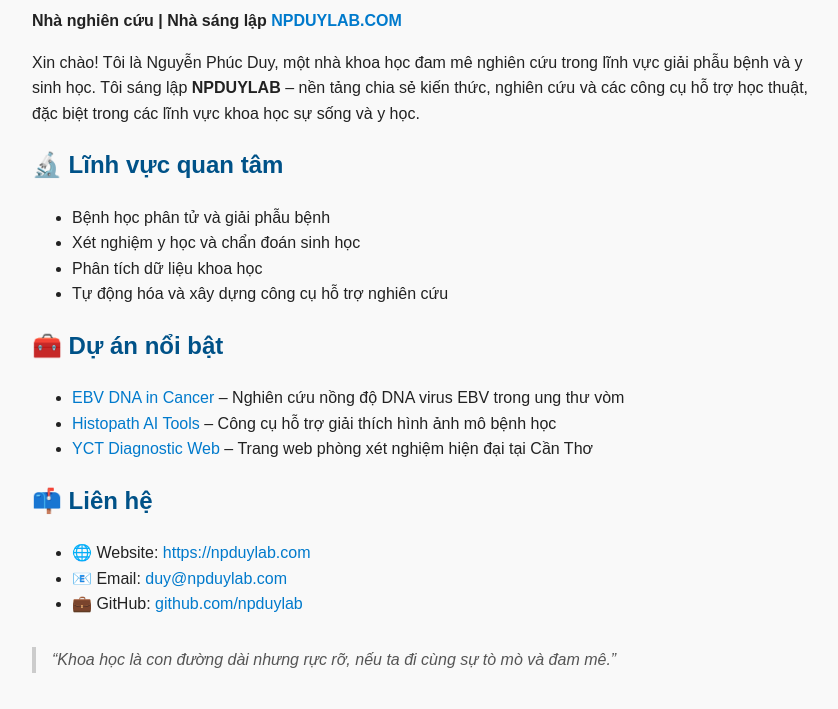
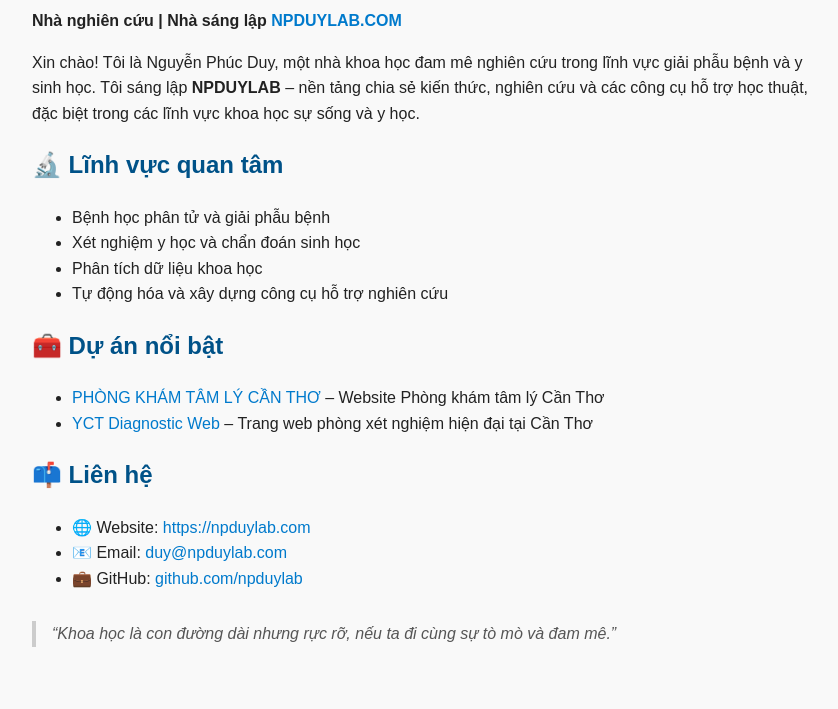
Before and after one commit to npduylab/npduylab.github.io, a plain HTML site: page index.html in a window 1280 px wide. Shown: the part 106-815 px from the top of the page, without its empty margins (208-1046 px from the left). Drawn offline with Linux system fonts and the light colour scheme.

Commit message:
Update index.html

```diff
--- a/index.html
+++ b/index.html
@@ -49,9 +49,8 @@
 
   <h2>🧰 Dự án nổi bật</h2>
   <ul>
-    <li><a href="https://github.com/npduylab/ebv-dna-cancer" target="_blank">EBV DNA in Cancer</a> – Nghiên cứu nồng độ DNA virus EBV trong ung thư vòm</li>
-    <li><a href="https://github.com/npduylab/histo-tools" target="_blank">Histopath AI Tools</a> – Công cụ hỗ trợ giải thích hình ảnh mô bệnh học</li>
-    <li><a href="https://npduylab.com/yct-diagnostic" target="_blank">YCT Diagnostic Web</a> – Trang web phòng xét nghiệm hiện đại tại Cần Thơ</li>
+    <li><a href="https://phongkhamtamlycantho.com" target="_blank">PHÒNG KHÁM TÂM LÝ CẦN THƠ</a> – Website Phòng khám tâm lý Cần Thơ</li>
+    <li><a href="https://yctdiagnostic.vn/" target="_blank">YCT Diagnostic Web</a> – Trang web phòng xét nghiệm hiện đại tại Cần Thơ</li>
   </ul>
 
   <h2>📫 Liên hệ</h2>
```
